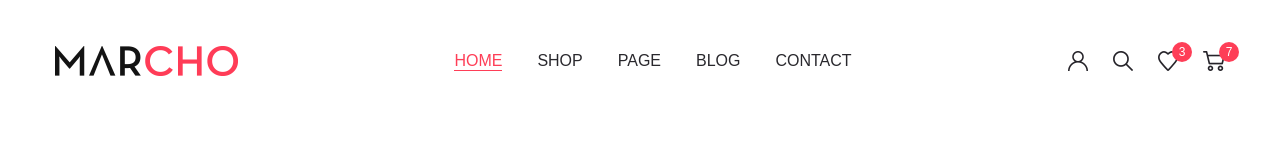
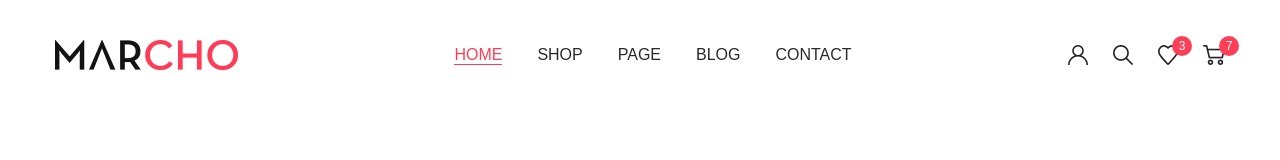
Before and after one commit to SalyginVS/from0to1-shop, a website: page app/index.html in a window 1280 px wide. Drawn offline with nearby package versions, Linux system fonts and the light colour scheme; files that its build step writes are made by us from their sources.

Commit message:
fix header menu size

```diff
--- a/app/scss/_global.scss
+++ b/app/scss/_global.scss
@@ -1,7 +1,7 @@
 body{
   color: $default;
   font-size: 16px;
-  line-height: 2.6;
+  line-height: 26px;
   @extend %quicksand-500;
 }
 
```
